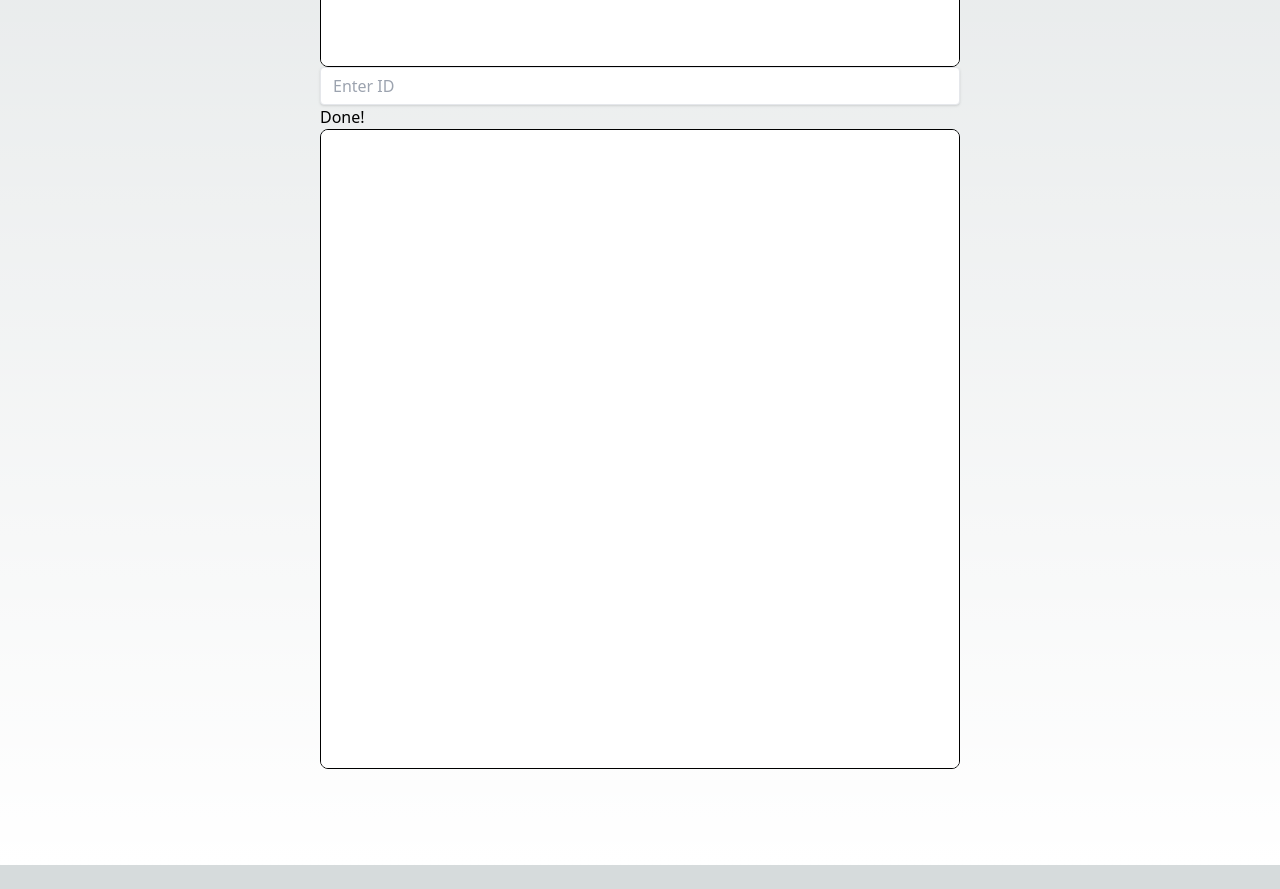
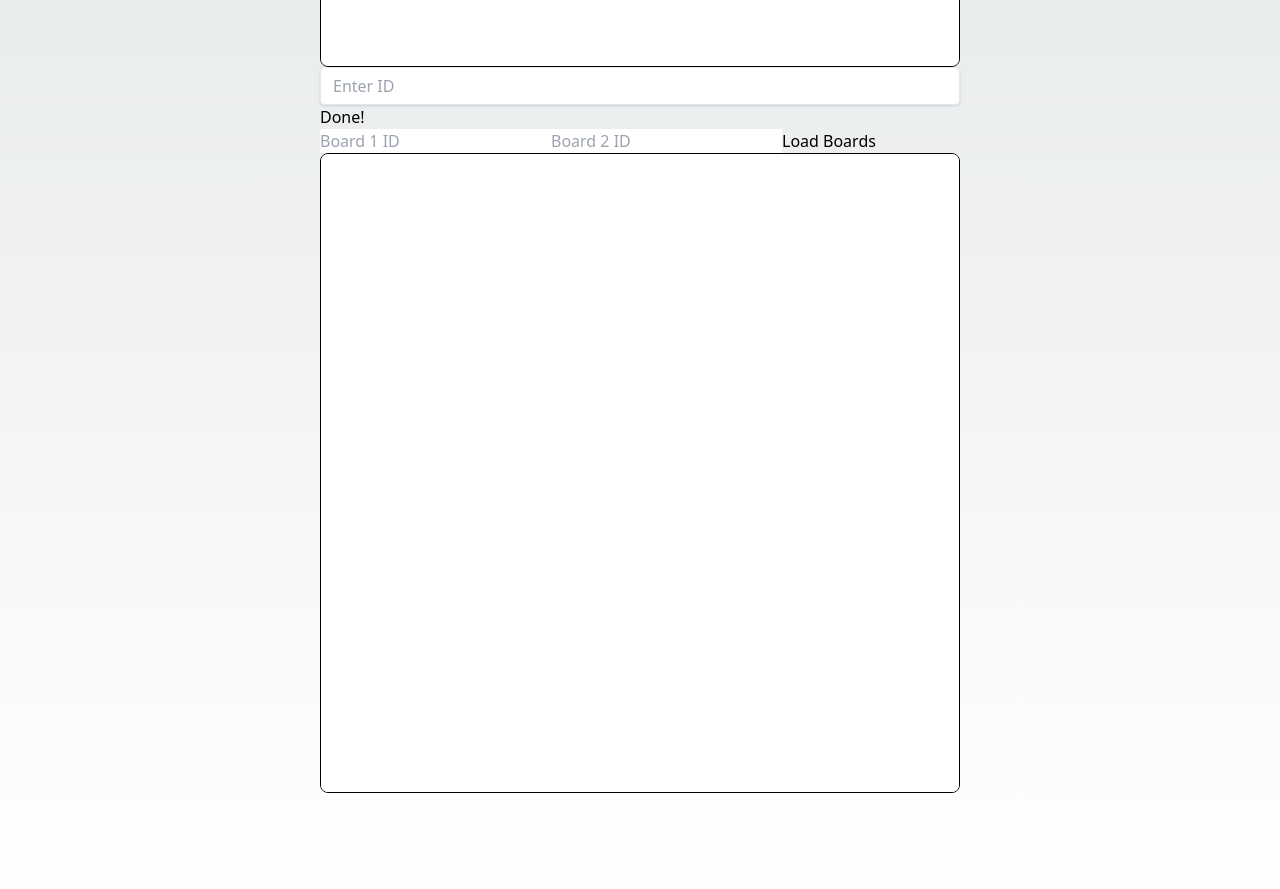
Before and after one commit to recnepspencer/game-of-life, a Next.js app: page /game in a window 1280 px wide. Shown: the part 820-1709 px from the top of the page. Before the commit the page ends 1685 px from the top, so only its background shows below. Built offline with nearby package versions, Linux system fonts and the light colour scheme; no server answers.

Commit message:
ready to add to vercel

```diff
--- a/src/app/components/gameComponents/CombinedBoards.tsx
+++ b/src/app/components/gameComponents/CombinedBoards.tsx
@@ -1,18 +1,15 @@
-// components/CombinedBoards.tsx
 'use client';
 import React, { useRef, useEffect, useState } from 'react';
-
 const scale = 10;
 const boardSize = 64;
-
 const CombinedBoards: React.FC = () => {
   const canvasRef = useRef<HTMLCanvasElement>(null);
   const [combinedBoard, setCombinedBoard] = useState<number[][]>(
     Array.from({ length: boardSize }, () => Array(boardSize).fill(0))
   );
-
-  useEffect(() => {
-    const loadGameBoard = async (id: number, offset: number) => {
+  const [board1Id, setBoard1Id] = useState('');
+  const [board2Id, setBoard2Id] = useState('');
+  const loadGameBoard = async (id: number, offset: number, team:number) => {
     try {
       const response = await fetch(`/api/test-game-object/load-game-object?id=${id}`, {
         method: 'GET',
@@ -27,7 +24,8 @@ const CombinedBoards: React.FC = () => {
           const newBoard = [...prevBoard];
           for (let i = 0; i < gridData.length; i++) {
             for (let j = 0; j < gridData[i].length; j++) {
-                newBoard[i + offset][j] = gridData[i][j];
+              if (gridData[i][j])
+              newBoard[i + offset][j] = team;
             }
           }
           return newBoard;
@@ -39,11 +37,12 @@ const CombinedBoards: React.FC = () => {
       console.error('Error loading grid:', error);
     }
   };
-
-    loadGameBoard(3, 0);
-    loadGameBoard(4, boardSize / 2);
-  }, []);
-
+  const handleLoadBoards = () => {
+    if (board1Id && board2Id) {
+      loadGameBoard(parseInt(board1Id), 0, 1);
+      loadGameBoard(parseInt(board2Id), boardSize / 2, -1);
+    }
+  };
   useEffect(() => {
     const canvas = canvasRef.current;
     if (canvas) {
@@ -54,26 +53,55 @@ const CombinedBoards: React.FC = () => {
         canvas.style.width = `${canvas.width}px`;
         canvas.style.height = `${canvas.height}px`;
         render(ctx);
-
+      }
+    }
+  }, [combinedBoard]);
+  const render = (ctx: CanvasRenderingContext2D) => {
+    if (ctx) {
+      ctx.fillStyle = 'lightgray';
+      ctx.fillRect(0, 0, ctx.canvas.width, ctx.canvas.height);
+      for (let y = 0; y < boardSize; y++) {
+        for (let x = 0; x < boardSize; x++) {
+          if (combinedBoard[y][x] == 0){
+            ctx.fillStyle = "white";
+          }
+          else if (combinedBoard[y][x] == 1){
+            ctx.fillStyle = "blue";
+          }
+          else if (combinedBoard[y][x] == -1){
+            ctx.fillStyle = "red";
+          }
+          ctx.fillRect(x * scale, y * scale, scale, scale);
+        }
+      }
+    }
+  };
+  useEffect(() => {
+    const canvas = canvasRef.current;
+    if (canvas) {
+      const ctx = canvas.getContext('2d');
+      if (ctx) {
+        canvas.width = boardSize * scale;
+        canvas.height = boardSize * scale;
+        canvas.style.width = `${canvas.width}px`;
+        canvas.style.height = `${canvas.height}px`;
+        render(ctx);
         let genCount = 0;
         const generations = 100;
         const maxNeighbors = 3;
         const requiredAllies = 2;
         const defectCount = 1;
         const killCount = 0;
-        const tooManyNeighbors = 5;
+        const tooManyNeighbors = 3;
         const requiredNeighbors = 2;
         let winner = 0;
-
         const gameLoop = () => {
           genCount++;
           let boardCopy = structuredClone(combinedBoard);
-
           for (let i = 0; i < boardSize; i++) {
             for (let j = 0; j < boardSize; j++) {
               let player1 = 0;
               let player2 = 0;
-
               // Count neighbors for player 1
               if (i > 0 && j > 0 && boardCopy[i - 1][j - 1] === 1) player1++;
               if (i > 0 && boardCopy[i - 1][j] === 1) player1++;
@@ -83,17 +111,15 @@ const CombinedBoards: React.FC = () => {
               if (i < boardSize - 1 && j > 0 && boardCopy[i + 1][j - 1] === 1) player1++;
               if (i < boardSize - 1 && boardCopy[i + 1][j] === 1) player1++;
               if (i < boardSize - 1 && j < boardSize - 1 && boardCopy[i + 1][j + 1] === 1) player1++;
-
               // Count neighbors for player 2
-              if (i > 0 && j > 0 && boardCopy[i - 1][j - 1] === 2) player2++;
-              if (i > 0 && boardCopy[i - 1][j] === 2) player2++;
-              if (i > 0 && j < boardSize - 1 && boardCopy[i - 1][j + 1] === 2) player2++;
-              if (j > 0 && boardCopy[i][j - 1] === 2) player2++;
-              if (j < boardSize - 1 && boardCopy[i][j + 1] === 2) player2++;
-              if (i < boardSize - 1 && j > 0 && boardCopy[i + 1][j - 1] === 2) player2++;
-              if (i < boardSize - 1 && boardCopy[i + 1][j] === 2) player2++;
-              if (i < boardSize - 1 && j < boardSize - 1 && boardCopy[i + 1][j + 1] === 2) player2++;
-
+              if (i > 0 && j > 0 && boardCopy[i - 1][j - 1] === -1) player2++;
+              if (i > 0 && boardCopy[i - 1][j] === -1) player2++;
+              if (i > 0 && j < boardSize - 1 && boardCopy[i - 1][j + 1] === -1) player2++;
+              if (j > 0 && boardCopy[i][j - 1] === -1) player2++;
+              if (j < boardSize - 1 && boardCopy[i][j + 1] === -1) player2++;
+              if (i < boardSize - 1 && j > 0 && boardCopy[i + 1][j - 1] === -1) player2++;
+              if (i < boardSize - 1 && boardCopy[i + 1][j] === -1) player2++;
+              if (i < boardSize - 1 && j < boardSize - 1 && boardCopy[i + 1][j + 1] === -1) player2++;
               if (boardCopy[i][j] === 1) {
                 if (player1 + player2 > maxNeighbors) {
                   combinedBoard[i][j] = 0;
@@ -101,11 +127,11 @@ const CombinedBoards: React.FC = () => {
                   combinedBoard[i][j] = 0;
                 } else if (player2 - player1 > defectCount) {
                   combinedBoard[i][j] = 0;
-                  combinedBoard[i][j] = 2;
+                  combinedBoard[i][j] = -1;
                 } else if (player2 - player1 > killCount) {
                   combinedBoard[i][j] = 0;
                 }
-              } else if (boardCopy[i][j] === 2) {
+              } else if (boardCopy[i][j] === -1) {
                 if (player1 + player2 > maxNeighbors) {
                   combinedBoard[i][j] = 0;
                 } else if (player2 < requiredAllies) {
@@ -120,19 +146,18 @@ const CombinedBoards: React.FC = () => {
                 if (player1 + player2 > tooManyNeighbors) {
                   // Stay dead
                 } else if (player2 - player1 > 0 && player2 > requiredNeighbors) {
-                  combinedBoard[i][j] = 2;
+                  combinedBoard[i][j] = -1;
                 } else if (player1 - player2 > 0 && player1 > requiredNeighbors) {
                   combinedBoard[i][j] = 1;
                 }
               }
             }
           }
-
           if (genCount === generations) {
             let count = 0;
             for (let i = 0; i < boardSize; i++) {
               for (let j = 0; j < boardSize; j++) {
-                count += combinedBoard[i][j] === 1 ? 1 : combinedBoard[i][j] === 2 ? -1 : 0;
+                count += combinedBoard[i][j];
               }
             }
             if (count > 0) {
@@ -146,32 +171,32 @@ const CombinedBoards: React.FC = () => {
               console.log("It's a draw!");
             }
           }
-
           render(ctx);
         };
-
         const interval = setInterval(gameLoop, 1000);
         return () => clearInterval(interval);
       }
     }
   }, [combinedBoard]);
-
-  const render = (ctx: CanvasRenderingContext2D) => {
-    if (ctx) {
-      ctx.fillStyle = 'lightgray';
-      ctx.fillRect(0, 0, ctx.canvas.width, ctx.canvas.height);
-
-      for (let y = 0; y < boardSize; y++) {
-        for (let x = 0; x < boardSize; x++) {
-          ctx.fillStyle = combinedBoard[y][x] === 1 ? "green" : combinedBoard[y][x] === 2 ? "red" : "white";
-          ctx.fillRect(x * scale, y * scale, scale, scale);
-        }
-      }
-    }
-  };
-
   return (
     <div>
+      <div>
+        <input
+          type="text"
+          placeholder="Board 1 ID"
+          value={board1Id}
+          onChange={(e) => setBoard1Id(e.target.value)}
+          style={{ color: 'black' }}
+        />
+        <input
+          type="text"
+          placeholder="Board 2 ID"
+          value={board2Id}
+          onChange={(e) => setBoard2Id(e.target.value)}
+          style={{ color: 'black' }}
+        />
+        <button onClick={handleLoadBoards}>Load Boards</button>
+      </div>
       <canvas
         ref={canvasRef}
         style={{ border: '1px solid black', borderRadius: '8px' }}
@@ -179,5 +204,4 @@ const CombinedBoards: React.FC = () => {
     </div>
   );
 };
-
 export default CombinedBoards;
```
Lines whose indentation alone changed are shown as unchanged.
